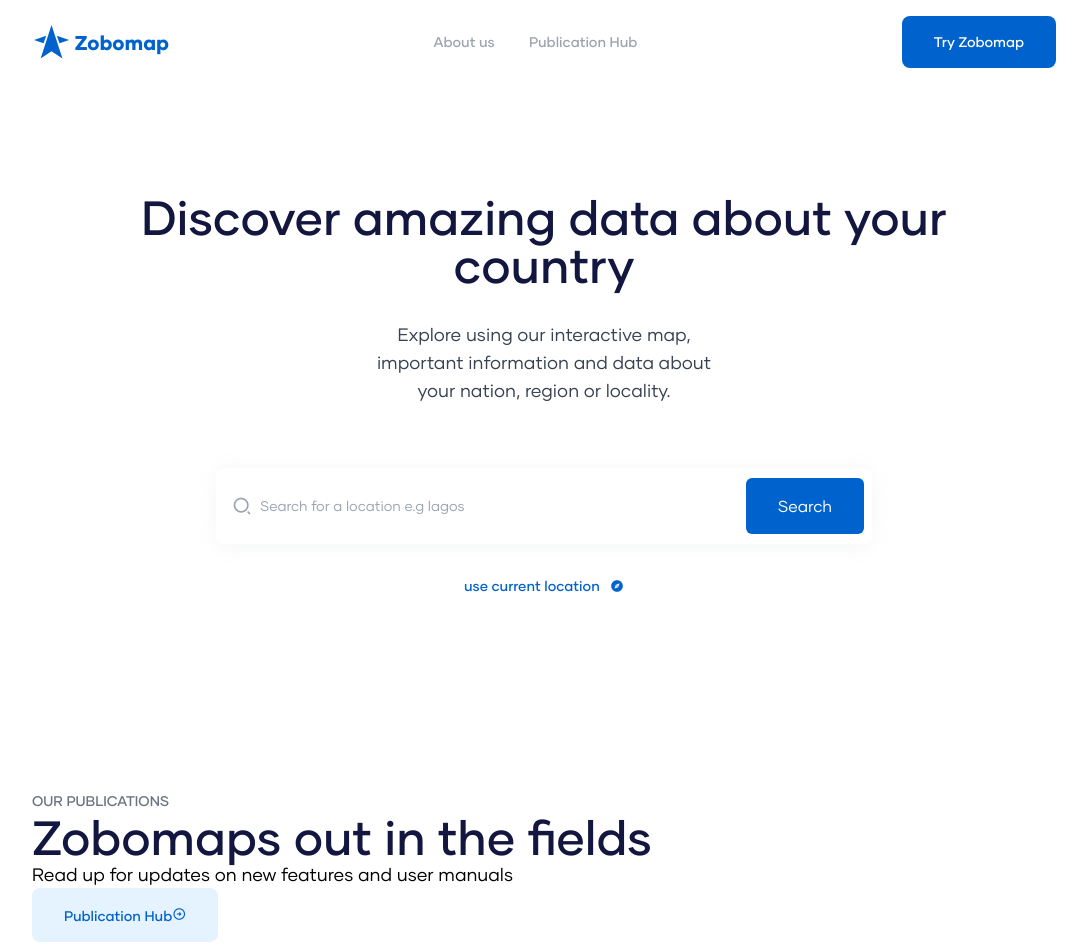
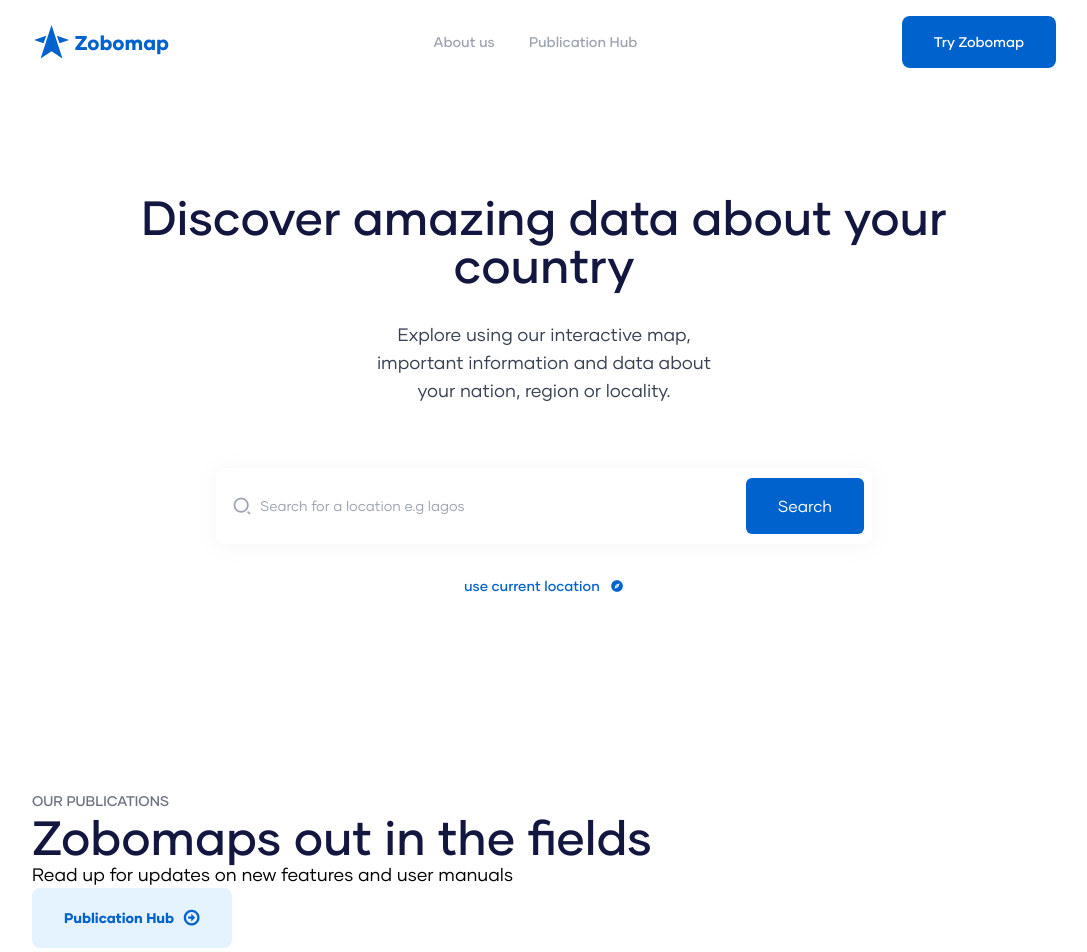
Before and after one commit to Theo-flux/gosi, a React (Vite) app: page / in a window 1280 px wide. Shown: the top 952 px of the page, without its empty margins (96-1183 px from the left). Built offline with nearby package versions, Linux system fonts and the light colour scheme.

Commit message:
pub text styling

```diff
--- a/src/components/home/Publications.jsx
+++ b/src/components/home/Publications.jsx
@@ -14,7 +14,7 @@ function Publications(){
 
                     <ButtonWithIcon>
                         Publication Hub
-                        <i className="text-sm ri-arrow-right-circle-line"></i>
+                        <i className="ml-2 text-lg ri-arrow-right-circle-line"></i>
                     </ButtonWithIcon>
                 </div>
             </Div>
--- a/src/shared/containers/Button.jsx
+++ b/src/shared/containers/Button.jsx
@@ -10,7 +10,7 @@ const Button = ({children, className, ...restProps}) => {
 
 const ButtonWithIcon = ({children, className, ...restProps}) => {
     return(
-        <button {...restProps} className={`outline-0 text-sm text-primary-600 rounded-lg py-2 px-4 md:py-4 md:px-8 font-medium font-gilmer bg-primary-100 transition-all duration-300 hover:bg-white hover:ring-2 hover:ring-primary-600 ${className}`}>
+        <button {...restProps} className={`outline-0 flex justify-center items-center text-sm font-bold text-primary-600 rounded-lg py-2 px-4 md:py-4 md:px-8 font-gilmer bg-primary-100 transition-all duration-300 hover:bg-white hover:ring-2 hover:ring-primary-600 ${className}`}>
             {children}
         </button>
     );
```
